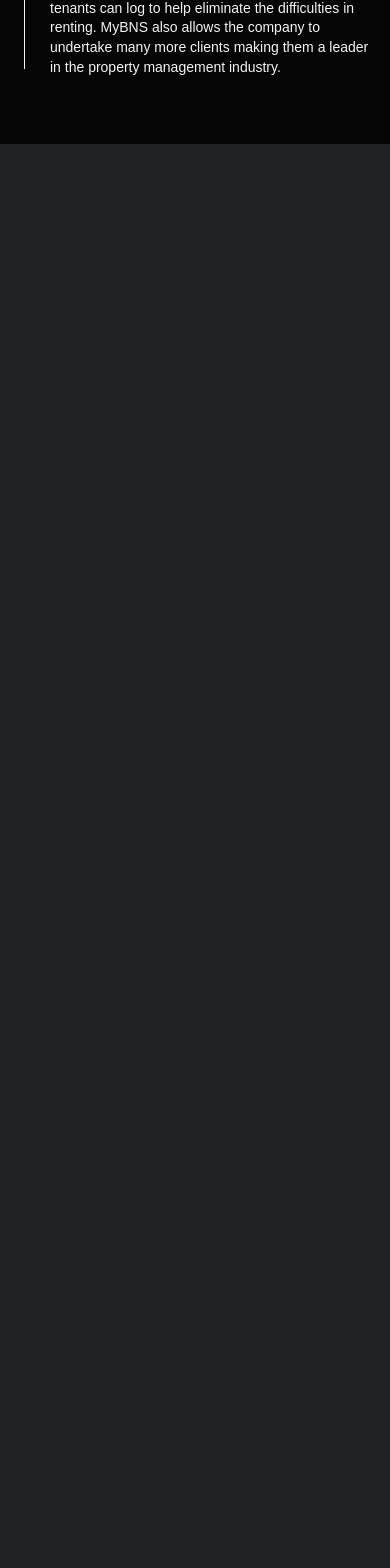
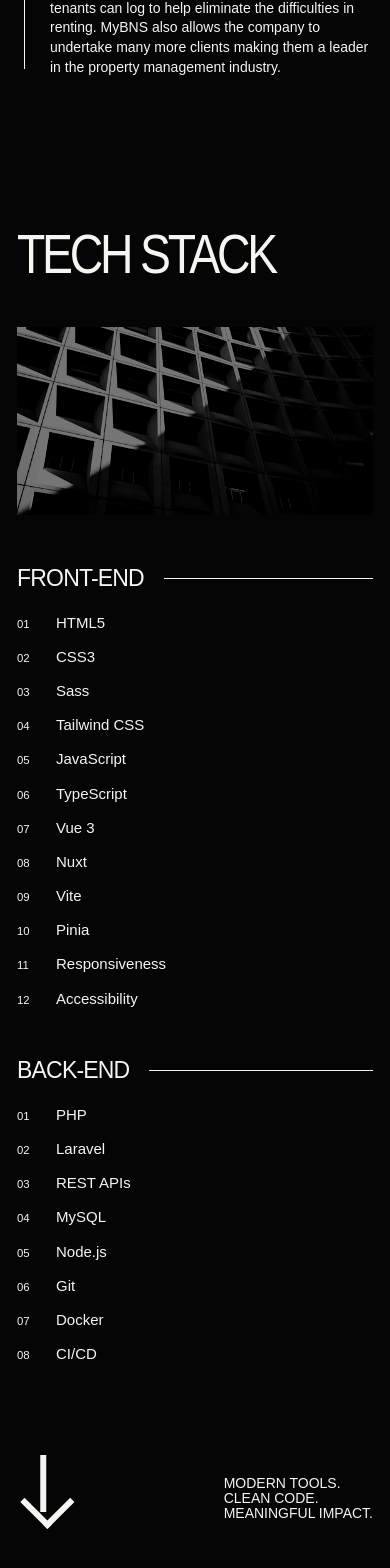
Before and after one commit to Matty1515/mshaw-portfolio, a Nuxt app: page / in a window 390 px wide. Shown: the part 2289-3857 px from the top of the page. Before the commit the page ends 2433 px from the top, so only its background shows below. Built offline with nearby package versions, Linux system fonts and the light colour scheme.

Commit message:
Tech stack section

```diff
--- /dev/null
+++ b/app/components/home/TechStackSection.vue
@@ -0,0 +1,352 @@
+<script setup>
+const frontEndSkills = [
+  'HTML5',
+  'CSS3',
+  'Sass',
+  'Tailwind CSS',
+  'JavaScript',
+  'TypeScript',
+  'Vue 3',
+  'Nuxt',
+  'Vite',
+  'Pinia',
+  'Responsiveness',
+  'Accessibility',
+];
+
+const backEndSkills = [
+  'PHP',
+  'Laravel',
+  'REST APIs',
+  'MySQL',
+  'Node.js',
+  'Git',
+  'Docker',
+  'CI/CD',
+];
+</script>
+
+<template>
+  <section class="tech-stack-section" aria-labelledby="tech-stack-title">
+    <h2 id="tech-stack-title" class="tech-stack-title">Tech Stack</h2>
+
+    <div class="tech-stack-layout">
+      <div class="tech-stack-visual">
+        <img
+          class="tech-stack-image"
+          src="/img/portfolio-graphic.jpg"
+          alt=""
+        >
+
+        <div class="tech-stack-signoff">
+          <span class="tech-stack-arrow" aria-hidden="true"></span>
+
+          <p class="tech-stack-statement">
+            Modern tools.<br>
+            Clean code.<br>
+            Meaningful impact.
+          </p>
+        </div>
+      </div>
+
+      <div class="tech-stack-groups">
+        <section class="tech-stack-group" aria-labelledby="front-end-title">
+          <h3 id="front-end-title" class="tech-stack-category">Front-End</h3>
+
+          <ol class="tech-stack-list tech-stack-list--front-end">
+            <li v-for="skill in frontEndSkills" :key="skill">{{ skill }}</li>
+          </ol>
+        </section>
+
+        <section class="tech-stack-group" aria-labelledby="back-end-title">
+          <h3 id="back-end-title" class="tech-stack-category">Back-End</h3>
+
+          <ol class="tech-stack-list tech-stack-list--back-end">
+            <li v-for="skill in backEndSkills" :key="skill">{{ skill }}</li>
+          </ol>
+        </section>
+      </div>
+    </div>
+  </section>
+</template>
+
+<style scoped>
+.tech-stack-section {
+  min-height: 100vh;
+  min-height: 100svh;
+  padding: clamp(64px, 6vw, 92px) 0 clamp(54px, 6vw, 90px);
+  color: var(--portfolio-text-colour);
+  font-family: var(--portfolio-body-font);
+}
+
+.tech-stack-title {
+  margin: 0;
+  color: var(--portfolio-heading-colour);
+  font-family: var(--portfolio-heading-font);
+  font-size: clamp(96px, 11vw, 160px);
+  font-weight: 400;
+  letter-spacing: -0.075em;
+  line-height: 0.86;
+  text-transform: uppercase;
+}
+
+.tech-stack-layout {
+  margin-top: clamp(50px, 4.5vw, 70px);
+  display: grid;
+  grid-template-columns: minmax(300px, 0.82fr) minmax(0, 1.42fr);
+  column-gap: clamp(44px, 5.5vw, 86px);
+}
+
+.tech-stack-visual {
+  min-width: 0;
+  display: flex;
+  flex-direction: column;
+  justify-content: space-between;
+}
+
+.tech-stack-image {
+  width: 100%;
+  aspect-ratio: 1.77 / 1;
+  display: block;
+  object-fit: cover;
+  object-position: 50% 45%;
+  filter: grayscale(1) contrast(1.3) brightness(0.46);
+}
+
+.tech-stack-signoff {
+  min-height: clamp(170px, 15vw, 230px);
+  display: flex;
+  align-items: flex-end;
+  gap: clamp(54px, 7.5vw, 118px);
+}
+
+.tech-stack-arrow {
+  width: 70px;
+  height: 92px;
+  position: relative;
+  flex: 0 0 auto;
+  display: block;
+  color: inherit;
+}
+
+.tech-stack-arrow::before {
+  content: '';
+  width: 8px;
+  height: 76px;
+  position: absolute;
+  top: 0;
+  left: 31px;
+  background: currentColor;
+}
+
+.tech-stack-arrow::after {
+  content: '';
+  width: 43px;
+  height: 43px;
+  position: absolute;
+  right: 4px;
+  bottom: 4px;
+  border-right: 8px solid currentColor;
+  border-bottom: 8px solid currentColor;
+  transform: rotate(45deg);
+}
+
+.tech-stack-statement {
+  margin: 0 0 3px;
+  font-size: clamp(15px, 1.22vw, 19px);
+  font-weight: 500;
+  line-height: 1.08;
+  text-transform: uppercase;
+}
+
+.tech-stack-groups {
+  display: grid;
+  align-content: start;
+  gap: clamp(54px, 5vw, 78px);
+}
+
+.tech-stack-category {
+  margin: 0;
+  display: grid;
+  grid-template-columns: auto minmax(32px, 1fr);
+  gap: clamp(28px, 3vw, 46px);
+  align-items: center;
+  color: inherit;
+  font-size: clamp(28px, 2.5vw, 36px);
+  font-weight: 500;
+  letter-spacing: -0.035em;
+  line-height: 1;
+  text-transform: uppercase;
+}
+
+.tech-stack-category::after {
+  content: '';
+  height: 1px;
+  display: block;
+  background: currentColor;
+}
+
+.tech-stack-list {
+  margin: clamp(26px, 2.3vw, 36px) 0 0;
+  padding: 0;
+  display: grid;
+  grid-auto-flow: column;
+  column-gap: clamp(26px, 3vw, 48px);
+  row-gap: clamp(20px, 1.9vw, 29px);
+  list-style: none;
+  counter-reset: tech-skill;
+}
+
+.tech-stack-list--front-end {
+  grid-template-columns: repeat(3, minmax(0, 1fr));
+  grid-template-rows: repeat(4, auto);
+}
+
+.tech-stack-list--back-end {
+  width: 67%;
+  grid-template-columns: repeat(2, minmax(0, 1fr));
+  grid-template-rows: repeat(4, auto);
+}
+
+.tech-stack-list li {
+  min-width: 0;
+  display: grid;
+  grid-template-columns: 35px minmax(0, 1fr);
+  column-gap: clamp(10px, 1vw, 16px);
+  align-items: baseline;
+  font-size: clamp(16px, 1.35vw, 20px);
+  font-weight: 500;
+  line-height: 1.08;
+  counter-increment: tech-skill;
+}
+
+.tech-stack-list li::before {
+  content: counter(tech-skill, decimal-leading-zero);
+  font-size: 0.76em;
+  font-variant-numeric: tabular-nums;
+}
+
+@media (max-width: 1050px) and (min-width: 861px) {
+  .tech-stack-layout {
+    grid-template-columns: minmax(245px, 0.7fr) minmax(0, 1.3fr);
+    column-gap: 38px;
+  }
+
+  .tech-stack-signoff {
+    gap: 36px;
+  }
+
+  .tech-stack-arrow {
+    transform: scale(0.8);
+    transform-origin: left bottom;
+  }
+
+  .tech-stack-list {
+    column-gap: 20px;
+  }
+
+  .tech-stack-list li {
+    grid-template-columns: 24px minmax(0, 1fr);
+    column-gap: 5px;
+    font-size: 14px;
+    white-space: nowrap;
+  }
+}
+
+@media (max-width: 860px) {
+  .tech-stack-section {
+    min-height: 0;
+    padding: clamp(90px, 18vw, 150px) 0 clamp(62px, 13vw, 110px);
+  }
+
+  .tech-stack-title {
+    font-size: clamp(48px, 14vw, 112px);
+    line-height: 0.9;
+  }
+
+  .tech-stack-layout {
+    margin-top: clamp(48px, 10vw, 78px);
+    display: flex;
+    flex-direction: column;
+  }
+
+  .tech-stack-visual {
+    display: contents;
+  }
+
+  .tech-stack-image {
+    width: min(100%, 620px);
+    aspect-ratio: 1.9 / 1;
+    order: 1;
+  }
+
+  .tech-stack-groups {
+    order: 2;
+    margin-top: clamp(52px, 11vw, 84px);
+    gap: clamp(52px, 11vw, 84px);
+  }
+
+  .tech-stack-signoff {
+    min-height: 0;
+    order: 3;
+    margin-top: clamp(70px, 15vw, 118px);
+    align-items: flex-end;
+    gap: clamp(45px, 12vw, 92px);
+  }
+
+  .tech-stack-category {
+    gap: clamp(20px, 5vw, 40px);
+    font-size: clamp(23px, 5vw, 34px);
+  }
+
+  .tech-stack-list {
+    margin-top: clamp(25px, 5.5vw, 40px);
+    grid-template-columns: repeat(2, minmax(0, 1fr));
+    column-gap: clamp(28px, 8vw, 68px);
+    row-gap: clamp(18px, 4vw, 28px);
+  }
+
+  .tech-stack-list--front-end {
+    grid-template-rows: repeat(6, auto);
+  }
+
+  .tech-stack-list--back-end {
+    width: 100%;
+    grid-template-rows: repeat(4, auto);
+  }
+
+  .tech-stack-list li {
+    grid-template-columns: clamp(29px, 5vw, 38px) minmax(0, 1fr);
+    font-size: clamp(15px, 3.5vw, 22px);
+  }
+
+  .tech-stack-statement {
+    font-size: clamp(14px, 3vw, 19px);
+  }
+}
+
+@media (max-width: 480px) {
+  .tech-stack-title {
+    letter-spacing: -0.07em;
+    transform: scaleX(0.85);
+    transform-origin: left center;
+    width: 117.65%;
+  }
+
+  .tech-stack-list {
+    grid-auto-flow: row;
+    grid-template-columns: minmax(0, 1fr);
+    grid-template-rows: none;
+  }
+
+  .tech-stack-signoff {
+    justify-content: space-between;
+    gap: 24px;
+  }
+
+  .tech-stack-arrow {
+    transform: scale(0.75);
+    transform-origin: left bottom;
+  }
+}
+</style>
--- a/app/pages/index.vue
+++ b/app/pages/index.vue
@@ -36,6 +36,7 @@ onBeforeUnmount(() => {
       <HomeHeroSection />
       <HomeAboutSection />
       <HomeExperienceSection />
+      <HomeTechStackSection />
     </article>
   </main>
 </template>
@@ -106,7 +107,10 @@ onBeforeUnmount(() => {
 :deep(.portfolio-statement),
 :deep(.about-copy),
 :deep(.experience-section),
-:deep(.experience-title) {
+:deep(.experience-title),
+:deep(.tech-stack-section),
+:deep(.tech-stack-title),
+:deep(.tech-stack-category) {
   transition: background-color 680ms cubic-bezier(0.22, 1, 0.36, 1),
     color 680ms cubic-bezier(0.22, 1, 0.36, 1),
     border-color 680ms cubic-bezier(0.22, 1, 0.36, 1);
@@ -163,7 +167,10 @@ onBeforeUnmount(() => {
   :deep(.portfolio-statement),
   :deep(.about-copy),
   :deep(.experience-section),
-  :deep(.experience-title) {
+  :deep(.experience-title),
+  :deep(.tech-stack-section),
+  :deep(.tech-stack-title),
+  :deep(.tech-stack-category) {
     transition: none;
   }
 }
```
